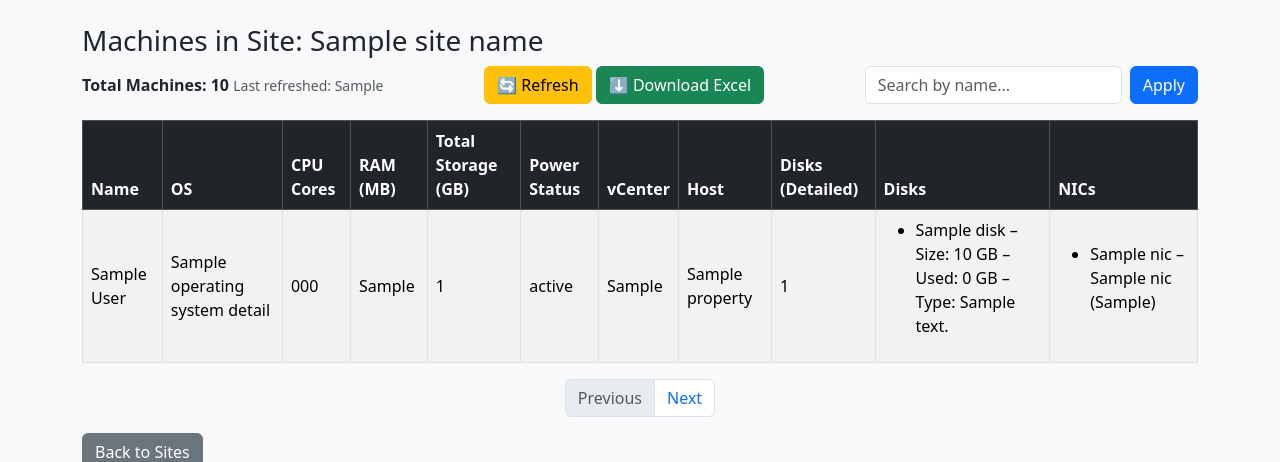
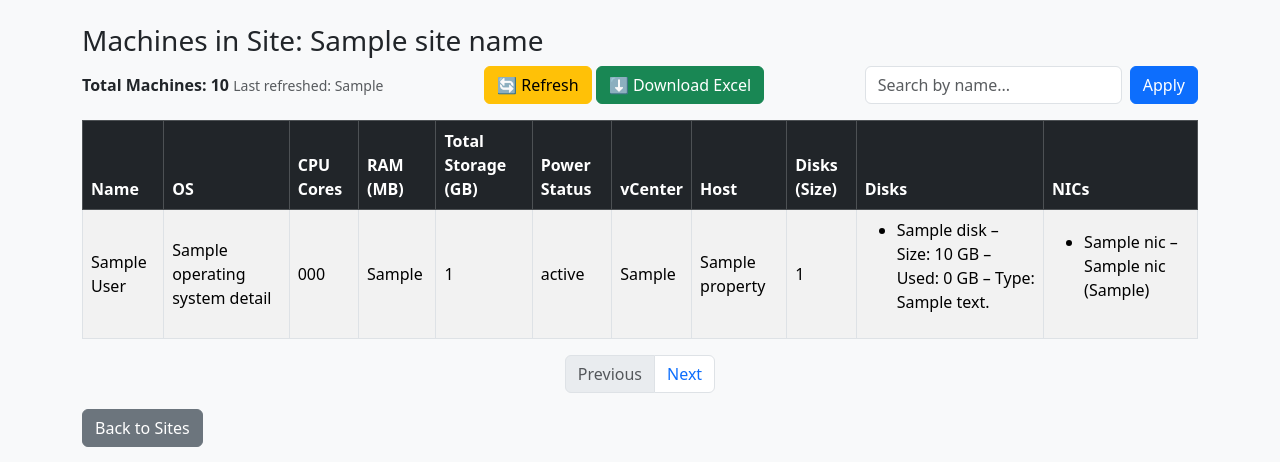
Before and after one commit to click2cloud-nishant/azure-migrate-poc, a Flask app: template templates/machines.html in a window 1280 px wide. Shown: the part 66-528 px from the top of the page. Run offline with Flask 3, Linux system fonts and the light colour scheme; the template is opened without the code that fills it: most values are stand-ins (such as "Sample title", 1, 10 or a date in 2020).

Commit message:
Changes in the code

```diff
--- a/app.py
+++ b/app.py
@@ -100,7 +100,7 @@ def list_machines(site_name):
     headers = {"Authorization": f"Bearer {token}"}
 
     machines = fetch_all_pages(url, headers)
-    print("Machines", machines)
+
     # --- Search & Filter ---
     search = request.args.get("search", "").lower()
     status_filter = request.args.get("status", "")
--- a/templates/machines.html
+++ b/templates/machines.html
@@ -45,7 +45,7 @@
             <th>Power Status</th>
             <th>vCenter</th>
             <th>Host</th>
-            <th>Disks (Detailed)</th> <!-- ✅ Clarified this -->
+            <th>Disks (Size)</th> <!-- ✅ Clarified this -->
             <th>Disks</th>
             <th>NICs</th>
         </tr>
```
